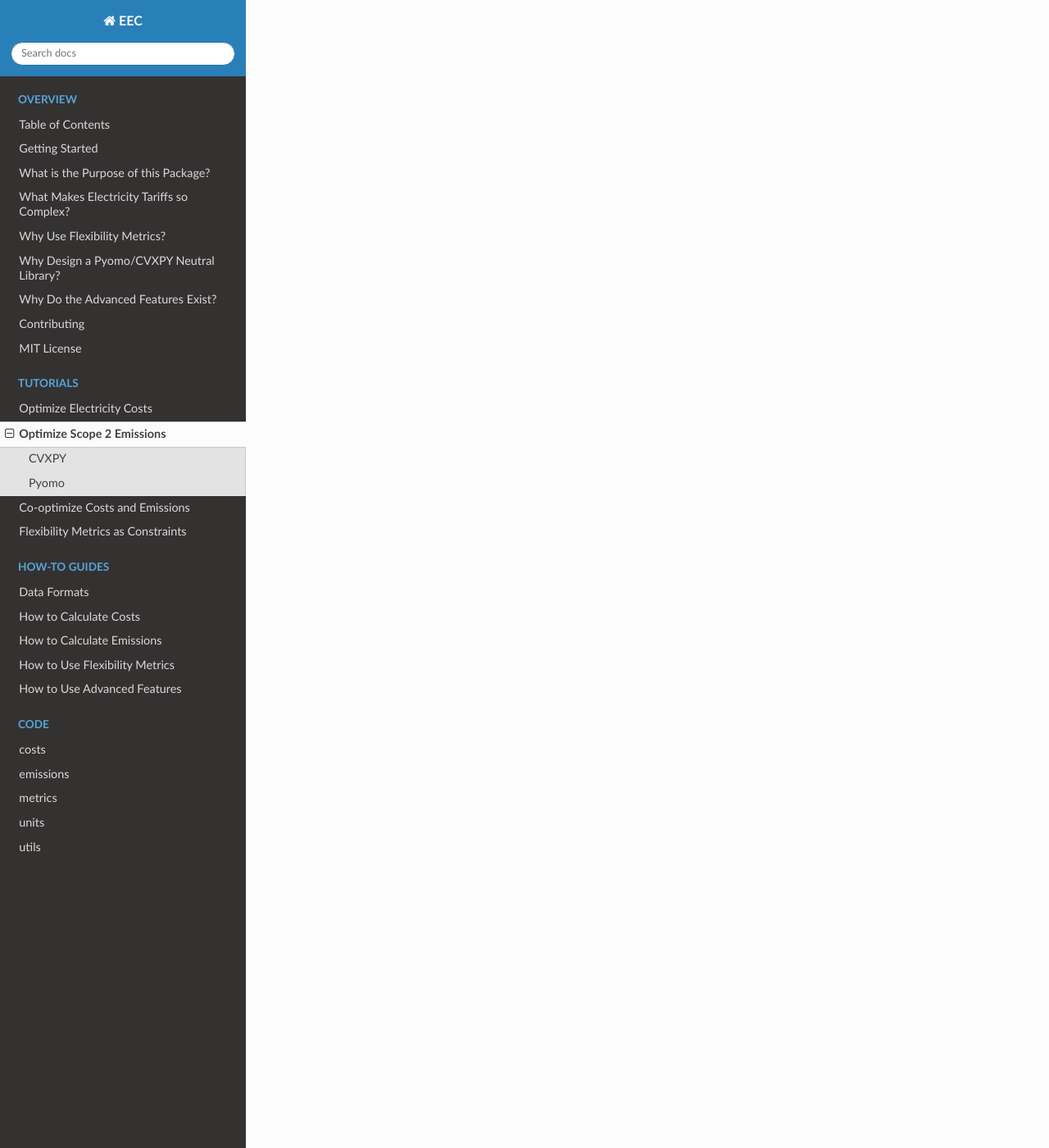
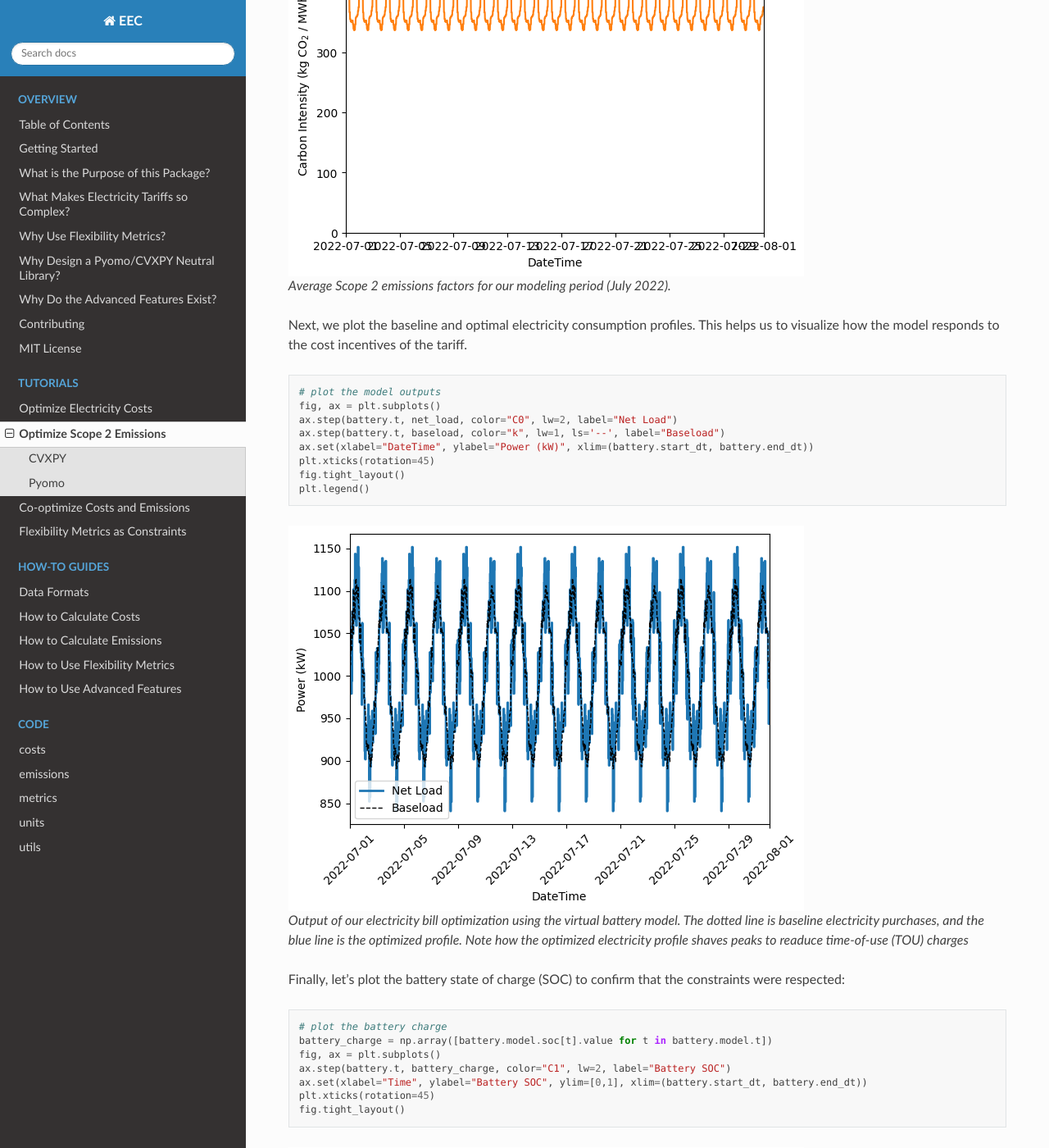
Before and after one commit to we3lab/eeco, a Sphinx documentation site: the page built from docs/optimize_emit.rst, in a window 1280 px wide and 1400 px high, scrolled down 8223 px. Shown: the whole window at 82% size. Built offline with Sphinx 7.4.7 and the Read the Docs theme 3.1.0, drawn with Linux system fonts in a browser that asks for light colours; formulas are drawn with MathJax 3; some of the changed text lies outside the part shown.

Commit message:
Finished Pyomo emissions tutorial

```diff
--- a/docs/optimize_emit.rst
+++ b/docs/optimize_emit.rst
@@ -225,10 +225,12 @@ Pyomo
 .. code-block:: python
 
     import datetime
+    import numpy as np
     import pandas as pd
     import matplotlib.pyplot as plt
     from electric_emission_cost.units import u
     from electric_emission_cost import emissions
+    from examples.pyomo_battery_model import BatteryPyomo
 
 1. Load a Scope 2 emissions spreadsheet
 
@@ -267,7 +269,6 @@ We're going to stick to the electricity cost calculation details, but we encoura
 
     # Create a sample baseload profile based on a sine wave
     baseload = np.sin(np.linspace(0, 4 * np.pi, 96))*100 + 1000 + np.random.normal(0, 10, 96)
-    # baseload = np.random.normal(1000, 20, size=96)
 
     # Create an instance of the BatteryOpt class
     battery = BatteryPyomo(battery_params, baseload, baseload_repeat=True)
@@ -311,15 +312,19 @@ Unlike :ref:`tutorial-cost`, there are no convex relaxations during problem form
 
 .. code-block:: python
 
+    # retrieve outputs from Pyomo model
+    net_load = np.array([battery.model.net_facility_load[t].value for t in battery.model.t])
+    baseload = np.array([battery.model.baseload[t] for t in battery.model.t])
+
     # NOTE: second entry of the tuple can be ignored since it's for Pyomo
     baseline_emissions, _ = emissions.calculate_grid_emissions(
         carbon_intensity,
-        load_df["Load [kW]"].values,
-        resolution="1m",
+        baseload,
+        resolution="15m",
         consumption_units=u.kW
     )
     # NOTE: second entry of the tuple can be ignored since it's for Pyomo
-    optimized_emissions = obj.value
+    optimized_emissions = pyo.value(battery.model.objective)
 
 If we print our results, we confirm that the optimal electricity profile has emissions of
 9.74 kg CO:sub:`2`-eq, 0.95 kg CO:sub:`2`-eq less than the baseline emissions of 10.69 kg CO:sub:`2`-eq.
@@ -327,9 +332,68 @@ If we print our results, we confirm that the optimal electricity profile has emi
 .. code-block:: python
 
     >>>print(f"Baseline Scope 2 Emissions: {baseline_emissions:.2f} kg CO_2-eq")
-    Baseline Scope 2 Emissions: 10.69 kilogram kg CO_2-eq
+    Baseline Scope 2 Emissions: 276673.42 kilogram kg CO_2-eq
     >>>print(f"Optimized Scope 2 Emissions: {optimized_emissions:.2f} kg CO_2-eq")
-    Optimized Scope 2 Emissions: 9.74 kilogram kg CO_2-eq
+    Optimized Scope 2 Emissions: 276416.54 kilogram kg CO_2-eq
 
 Below are a few simple plots to validate our results.
 First, we visualize the emissions factors:
+
+.. code-block:: python
+
+    fig, ax = plt.subplots()
+
+    # plot the emissions factors
+    ax.plot(battery.t, carbon_intensity.to(u.kg / u.MWh))
+    ax.set(
+        xlabel="DateTime",
+        ylabel="Carbon Intensity (kg CO$_2$ / MWh)",
+        xlim=(datetime.datetime(2022, 7, 1),
+        datetime.datetime(2022, 8, 1)),
+        ylim=[0,500]
+    )
+
+    fig.align_ylabels()
+    fig.tight_layout()
+    fig.suptitle("Scope 2 Emissions Factors",y=1.02, fontsize=16)
+    plt.show()
+
+.. figure:: _static/img/pyo-carbon-intensity.png
+
+    Average Scope 2 emissions factors for our modeling period (July 2022).
+
+Next, we plot the baseline and optimal electricity consumption profiles.
+This helps us to visualize how the model responds to the cost incentives of the tariff.
+
+.. code-block:: python
+
+    # plot the model outputs
+    fig, ax = plt.subplots()
+    ax.step(battery.t, net_load, color="C0", lw=2, label="Net Load")
+    ax.step(battery.t, baseload, color="k", lw=1, ls='--', label="Baseload")
+    ax.set(xlabel="DateTime", ylabel="Power (kW)", xlim=(battery.start_dt, battery.end_dt))
+    plt.xticks(rotation=45)
+    fig.tight_layout()
+    plt.legend()
+
+.. figure:: _static/img/pyo-emit-model-out.png
+
+    Output of our electricity bill optimization using the virtual battery model.
+    The dotted line is baseline electricity purchases, and the blue line is the optimized profile.
+    Note how the optimized electricity profile shaves peaks to readuce time-of-use (TOU) charges
+
+Finally, let's plot the battery state of charge (SOC) to confirm that the constraints were respected:
+
+.. code-block:: python
+
+    # plot the battery charge
+    battery_charge = np.array([battery.model.soc[t].value for t in battery.model.t])
+    fig, ax = plt.subplots()
+    ax.step(battery.t, battery_charge, color="C1", lw=2, label="Battery SOC")
+    ax.set(xlabel="Time", ylabel="Battery SOC", ylim=[0,1], xlim=(battery.start_dt, battery.end_dt))
+    plt.xticks(rotation=45)
+    fig.tight_layout()
+
+.. figure:: _static/img/pyo-emit-battery-soc.png
+
+    Battery state of charge (SOC) as a percentage during our modeling period (July 2022).
```
Also changed, not shown: other parts of docs/optimize_emit.rst (+3 -3 lines), docs/optimize_cost.rst (+5 -5 lines), docs/_static/img/pyo-carbon-intensity.png (added), docs/_static/img/pyo-emit-battery-soc.png (added), docs/_static/img/pyo-emit-model-out.png (added), 1 other file.
